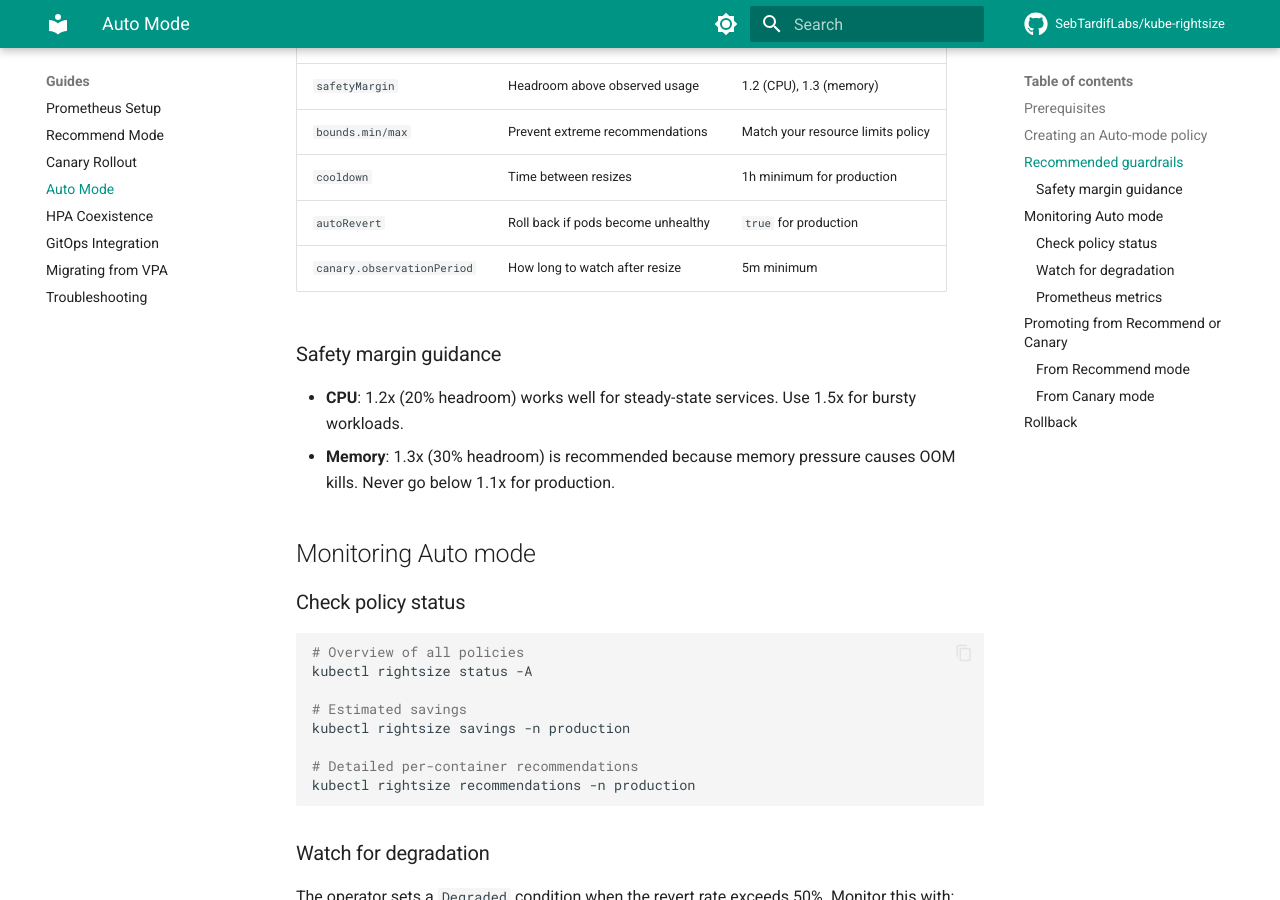
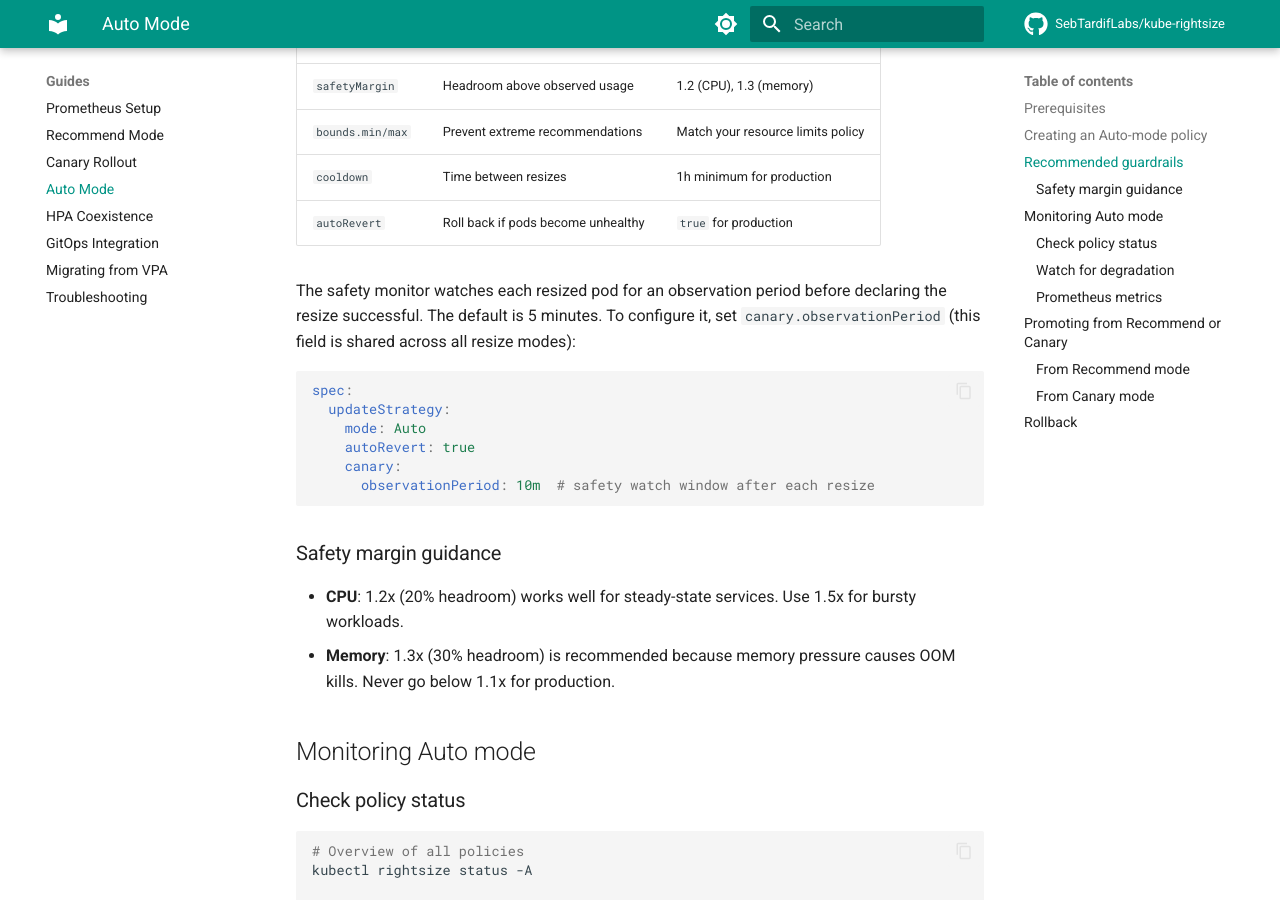
Before and after one commit to attune-io/attune, an MkDocs documentation site: the page built from docs/guides/auto-mode.md, in a window 1280 px wide and 900 px high, scrolled down 1697 px. Built offline with MkDocs 1.6.1 and Material for MkDocs 9.7.7, drawn with Linux system fonts in a browser that asks for light colours; comment, search, counter and statistics services are not loaded.

Commit message:
docs: fix CLI history columns, improve SSRF error message, clarify observationPeriod
- Add missing NAMESPACE and POLICY columns to CLI history docs table.
- Improve SSRF error message to guide users: suggest using DNS service
  name instead of ClusterIP (e.g. http://prometheus-server.monitoring:9090).
- Clarify observationPeriod in auto-mode guide: explain it's shared across
  all resize modes (not Canary-only) and show YAML example.

Signed-off-by: Sebastien Tardif <sebtardif@ncf.ca>

````diff
--- a/docs/guides/auto-mode.md
+++ b/docs/guides/auto-mode.md
@@ -73,7 +73,19 @@ spec:
 | `bounds.min/max` | Prevent extreme recommendations | Match your resource limits policy |
 | `cooldown` | Time between resizes | 1h minimum for production |
 | `autoRevert` | Roll back if pods become unhealthy | `true` for production |
-| `canary.observationPeriod` | How long to watch after resize | 5m minimum |
+
+The safety monitor watches each resized pod for an observation period before
+declaring the resize successful. The default is 5 minutes. To configure it,
+set `canary.observationPeriod` (this field is shared across all resize modes):
+
+```yaml
+spec:
+  updateStrategy:
+    mode: Auto
+    autoRevert: true
+    canary:
+      observationPeriod: 10m  # safety watch window after each resize
+```
 
 ### Safety margin guidance
 
````
Also changed, not shown: docs/reference/cli.md (+2 -0 lines), 1 other file.
